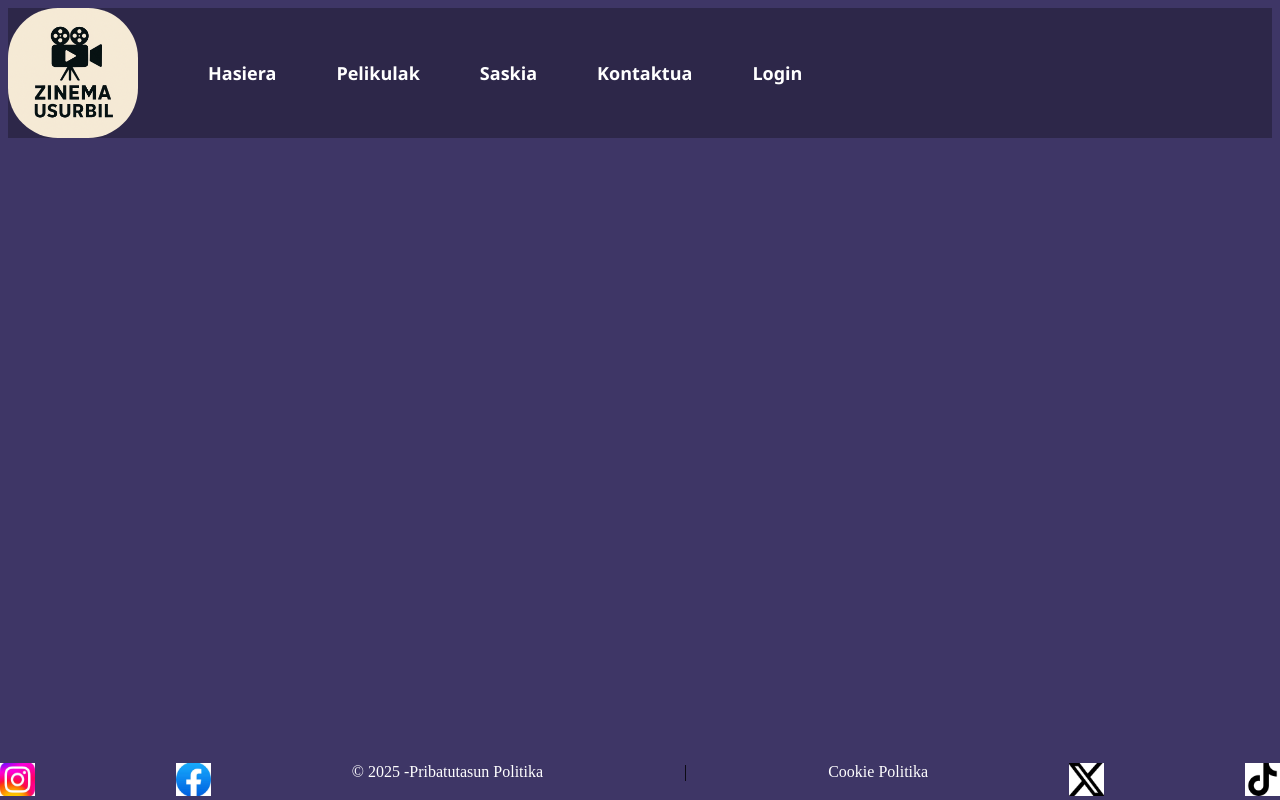
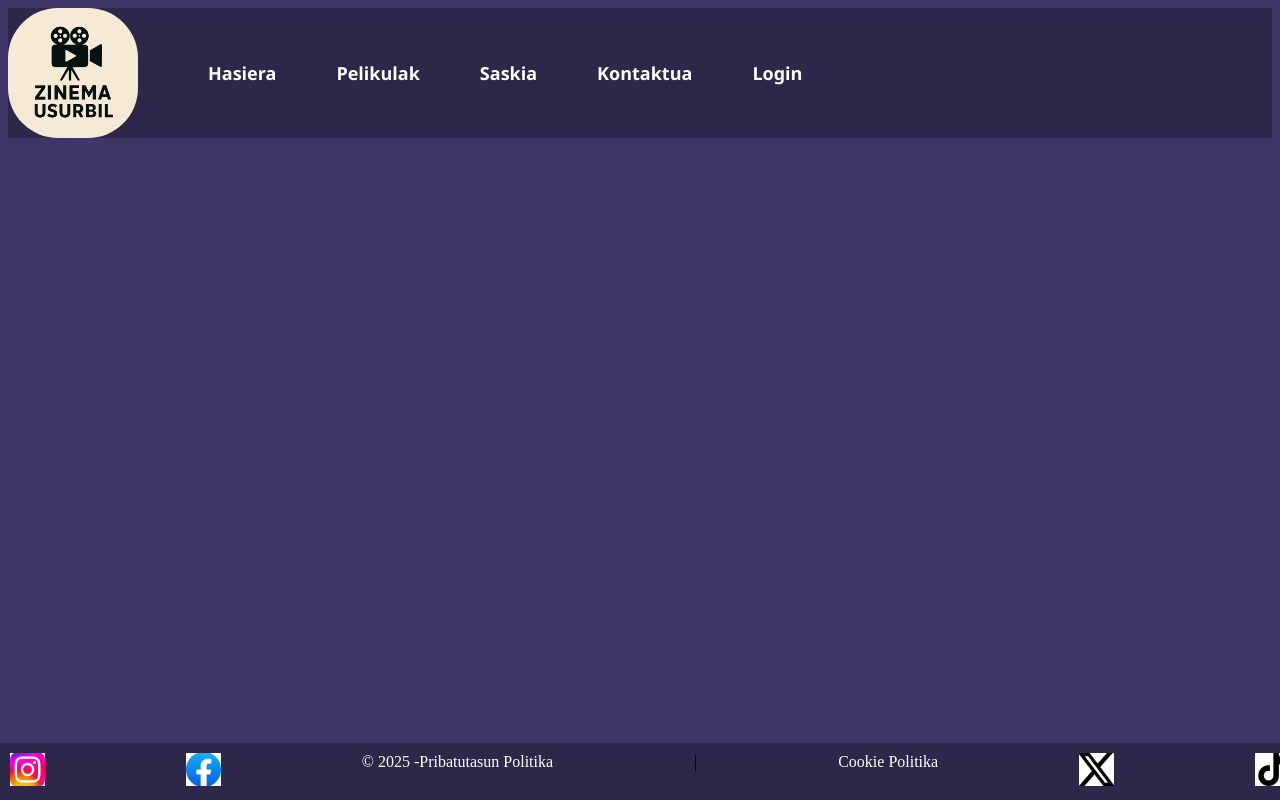
Before and after one commit to xlazcoz/Erronka2, a plain HTML site: page index.html in a window 1280 px wide. Drawn offline with Linux system fonts and the light colour scheme.

Commit message:
footer kolorea

```diff
--- a/estiloak.css
+++ b/estiloak.css
@@ -11,6 +11,12 @@ header {
     padding: 0px;
 }
 
+footer{
+
+    background-color: #2d2749;
+    margin: 0px;
+    padding: 10px;
+}
 nav>ul {
     display: flex;
     list-style-type: none;
```
